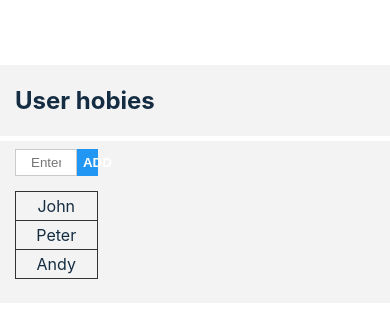
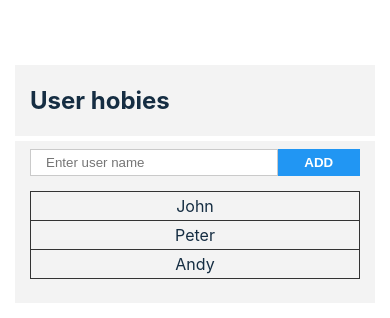
Before and after one commit to Yaroslav-Melnychenko/hobbies-test-task, a React (Create React App) app: page / in a window 390 px wide. Shown: the top 318 px of the page. Built offline with nearby package versions, Linux system fonts and the light colour scheme; data requests are answered from the project's data file.

Commit message:
responsive

```diff
--- a/src/components/User/User.sass
+++ b/src/components/User/User.sass
@@ -3,9 +3,9 @@
   input
     padding-left: 15px
 .form-item
-  flex: 1 0 20%
+  flex: 1 0 auto
   margin-right: 1%
-  line-height: 21px
+  line-height: 23px
   border: solid 1px #cacaca
   &:last-child
     margin-right: 0
@@ -17,3 +17,15 @@
     cursor: pointer
     &:hover
       opacity: 0.7
+
+@media screen and (max-width: 800px)
+  .add-user
+    display: block
+    border-top: solid 1px #cacaca
+    padding-top: 15px
+    margin-top: 25px
+  .form-item
+    width: 100%
+    margin: 7px 0
+    box-sizing: border-box
+    height: 25px
--- a/src/pages/hobies/hobies.sass
+++ b/src/pages/hobies/hobies.sass
@@ -1,17 +1,15 @@
 .container
   max-width: 1000px
   margin: 65px auto
-
+  padding: 0 15px
 .head
   background-color: #f3f3f3
   padding:  1px 15px
   border-bottom: solid 5px #fff
-
 .main-block
   display: flex
   padding:  8px 15px
   background-color: #f3f3f3
-  // max-height: 500px
   .users
     width: 25%
     padding-right: 15px
@@ -50,3 +48,11 @@
       &.active
         background-color: #2196F3
         color: #fff
+@media screen and (max-width: 800px)
+  .main-block
+    display: block
+    .users
+      width: 100%
+    .users-info
+      width: 100%
+      padding: 0
```
